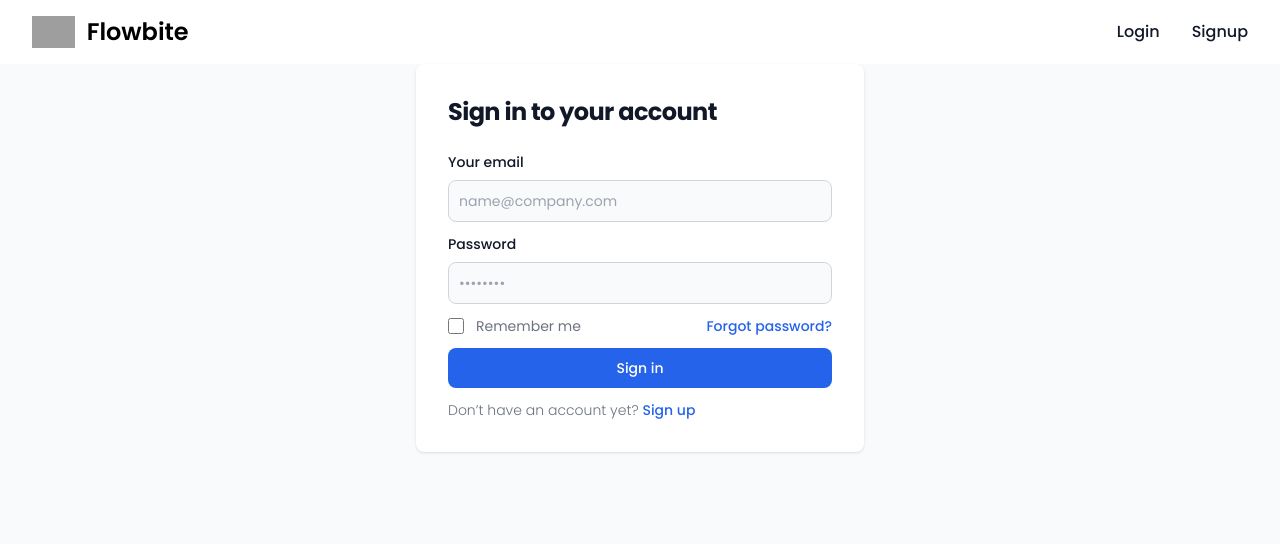
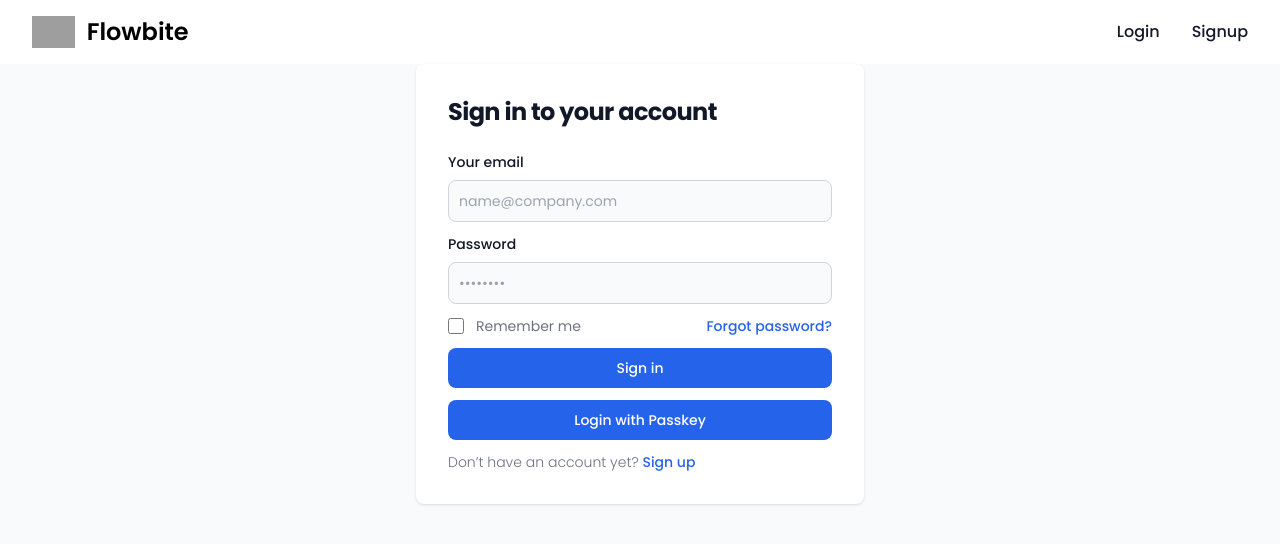
Before and after one commit to itzabhinavarya/loginwithpasskey, a React (Vite) app: page /login in a window 1280 px wide. Shown: the top 544 px of the page. Built offline with nearby package versions, Linux system fonts and the light colour scheme; grey boxes are pictures that could not be loaded.

Commit message:
adding passkey button on login

```diff
--- a/src/components/login/Login.tsx
+++ b/src/components/login/Login.tsx
@@ -50,6 +50,7 @@
                                 <a href="#" className="text-sm font-medium text-primary-600 hover:underline dark:text-primary-500">Forgot password?</a>
                             </div>
                             <button type="submit" className="w-full text-white bg-primary-600 hover:bg-primary-700 focus:ring-4 focus:outline-none focus:ring-primary-300 font-medium rounded-lg text-sm px-5 py-2.5 text-center dark:bg-primary-600 dark:hover:bg-primary-700 dark:focus:ring-primary-800">Sign in</button>
+                            <button type='button' onClick={() => alert("ok")} className="w-full text-white bg-primary-600 hover:bg-primary-700 focus:ring-4 focus:outline-none focus:ring-primary-300 font-medium rounded-lg text-sm px-5 py-2.5 text-center dark:bg-primary-600 dark:hover:bg-primary-700 dark:focus:ring-primary-800">Login with Passkey</button>
                             <p className="text-sm font-light text-gray-500 dark:text-gray-400">
                                 Don’t have an account yet? <Link to="/signup" className="font-medium text-primary-600 hover:underline dark:text-primary-500">Sign up</Link>
                             </p>
```
